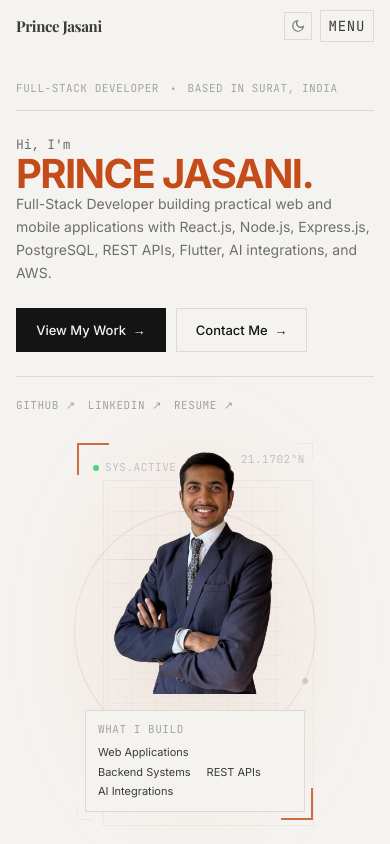
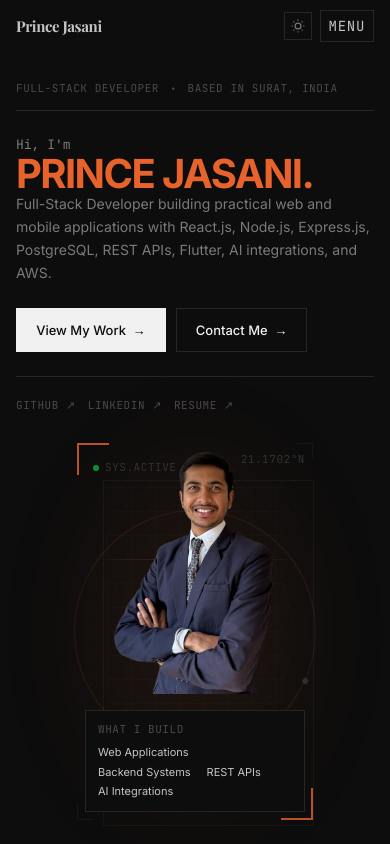
Before and after one commit to PrinceJasani15/portfolio, a React (Vite) app: page / in a window 390 px wide. Shown: the top 844 px of the page. Built offline with nearby package versions, Linux system fonts and the light colour scheme.

Commit message:
fix: default to dark theme, fix mobile sun icon (full rays)

```diff
--- a/src/components/Navbar/Navbar.jsx
+++ b/src/components/Navbar/Navbar.jsx
@@ -77,7 +77,7 @@
             aria-label={theme === 'dark' ? 'Switch to light mode' : 'Switch to dark mode'}
           >
             {theme === 'dark' ? (
-              <svg className="w-3.5 h-3.5 text-[var(--text-muted)]" viewBox="0 0 24 24" fill="none" stroke="currentColor" strokeWidth="2"><circle cx="12" cy="12" r="5"/><line x1="12" y1="1" x2="12" y2="3"/><line x1="12" y1="21" x2="12" y2="23"/></svg>
+              <svg className="w-3.5 h-3.5 text-[var(--text-muted)]" viewBox="0 0 24 24" fill="none" stroke="currentColor" strokeWidth="2"><circle cx="12" cy="12" r="5"/><line x1="12" y1="1" x2="12" y2="3"/><line x1="12" y1="21" x2="12" y2="23"/><line x1="4.22" y1="4.22" x2="5.64" y2="5.64"/><line x1="18.36" y1="18.36" x2="19.78" y2="19.78"/><line x1="1" y1="12" x2="3" y2="12"/><line x1="21" y1="12" x2="23" y2="12"/><line x1="4.22" y1="19.78" x2="5.64" y2="18.36"/><line x1="18.36" y1="5.64" x2="19.78" y2="4.22"/></svg>
             ) : (
               <svg className="w-3.5 h-3.5 text-[var(--text-muted)]" viewBox="0 0 24 24" fill="none" stroke="currentColor" strokeWidth="2"><path d="M21 12.79A9 9 0 1111.21 3 7 7 0 0021 12.79z"/></svg>
             )}
--- a/src/hooks/useTheme.js
+++ b/src/hooks/useTheme.js
@@ -6,10 +6,10 @@
  */
 export function useTheme() {
   const [theme, setTheme] = useState(() => {
-    if (typeof window === 'undefined') return 'light'
+    if (typeof window === 'undefined') return 'dark'
     const stored = localStorage.getItem('theme')
     if (stored === 'dark' || stored === 'light') return stored
-    return window.matchMedia('(prefers-color-scheme: dark)').matches ? 'dark' : 'light'
+    return 'dark'
   })
 
   useEffect(() => {
```
